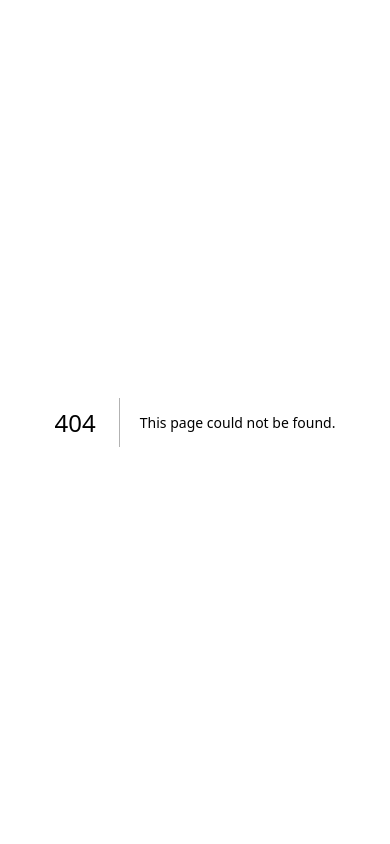
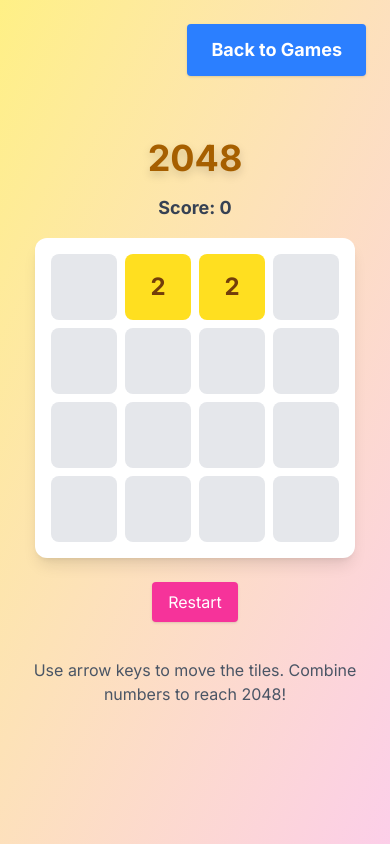
Before and after one commit to Jagjit-2626/games, a Next.js app: page /2048/play in a window 390 px wide. Before the commit this address had no page. Built offline with nearby package versions, Linux system fonts and the light colour scheme.

Commit message:
2048 UI: responsive board, fix hydration, layout, and scroll issues

```diff
--- /dev/null
+++ b/src/app/2048/page.tsx
@@ -0,0 +1 @@
+// This file is intentionally left blank. 2048 selection page is no longer needed. You can safely delete this file if desired.
--- /dev/null
+++ b/src/app/2048/play/page.tsx
@@ -0,0 +1,197 @@
+"use client";
+import React, { useState, useEffect } from "react";
+
+const SIZE = 4;
+
+function getEmptyBoard() {
+  return Array(SIZE)
+    .fill(0)
+    .map(() => Array(SIZE).fill(0));
+}
+
+function getRandomInt(max: number) {
+  return Math.floor(Math.random() * max);
+}
+
+function addRandomTile(board: number[][]) {
+  const empty: [number, number][] = [];
+  for (let i = 0; i < SIZE; i++) {
+    for (let j = 0; j < SIZE; j++) {
+      if (board[i][j] === 0) empty.push([i, j]);
+    }
+  }
+  if (empty.length === 0) return board;
+  const [i, j] = empty[getRandomInt(empty.length)];
+  board[i][j] = Math.random() < 0.9 ? 2 : 4;
+  return board;
+}
+
+function clone(board: number[][]) {
+  return board.map((row) => row.slice());
+}
+
+function transpose(board: number[][]) {
+  return board[0].map((_, i) => board.map((row) => row[i]));
+}
+
+function compress(row: number[]) {
+  const newRow = row.filter((n) => n !== 0);
+  while (newRow.length < SIZE) newRow.push(0);
+  return newRow;
+}
+
+function merge(row: number[]) {
+  let score = 0;
+  for (let i = 0; i < SIZE - 1; i++) {
+    if (row[i] !== 0 && row[i] === row[i + 1]) {
+      row[i] *= 2;
+      score += row[i];
+      row[i + 1] = 0;
+    }
+  }
+  return { row, score };
+}
+
+function moveLeft(board: number[][]) {
+  let newBoard = [];
+  let score = 0;
+  for (let i = 0; i < SIZE; i++) {
+    let row = compress(board[i]);
+    const merged = merge(row);
+    row = compress(merged.row);
+    newBoard.push(row);
+    score += merged.score;
+  }
+  return { board: newBoard, score };
+}
+
+function moveRight(board: number[][]) {
+  let newBoard = [];
+  let score = 0;
+  for (let i = 0; i < SIZE; i++) {
+    let row = compress(board[i].slice().reverse());
+    const merged = merge(row);
+    row = compress(merged.row);
+    newBoard.push(row.reverse());
+    score += merged.score;
+  }
+  return { board: newBoard, score };
+}
+
+function moveUp(board: number[][]) {
+  let transposed = transpose(board);
+  const { board: moved, score } = moveLeft(transposed);
+  return { board: transpose(moved), score };
+}
+
+function moveDown(board: number[][]) {
+  let transposed = transpose(board);
+  const { board: moved, score } = moveRight(transposed);
+  return { board: transpose(moved), score };
+}
+
+function hasMoves(board: number[][]) {
+  for (let i = 0; i < SIZE; i++) {
+    for (let j = 0; j < SIZE; j++) {
+      if (board[i][j] === 0) return true;
+      if (i < SIZE - 1 && board[i][j] === board[i + 1][j]) return true;
+      if (j < SIZE - 1 && board[i][j] === board[i][j + 1]) return true;
+    }
+  }
+  return false;
+}
+
+export default function Game2048() {
+  const [board, setBoard] = useState<number[][] | null>(null);
+  const [score, setScore] = useState(0);
+  const [gameOver, setGameOver] = useState(false);
+
+  // Initialize board only on client to avoid hydration mismatch
+  useEffect(() => {
+    if (board === null) {
+      setBoard(addRandomTile(addRandomTile(getEmptyBoard())));
+    }
+  }, [board]);
+
+  useEffect(() => {
+    if (board && !hasMoves(board)) setGameOver(true);
+  }, [board]);
+
+  useEffect(() => {
+    const handleKeyDown = (e: KeyboardEvent) => {
+      if (gameOver || !board) return;
+      let moved = false;
+      let newBoard = clone(board);
+      let addScore = 0;
+      if (e.key === "ArrowLeft") {
+        const res = moveLeft(newBoard);
+        newBoard = res.board;
+        addScore = res.score;
+        moved = true;
+      } else if (e.key === "ArrowRight") {
+        const res = moveRight(newBoard);
+        newBoard = res.board;
+        addScore = res.score;
+        moved = true;
+      } else if (e.key === "ArrowUp") {
+        const res = moveUp(newBoard);
+        newBoard = res.board;
+        addScore = res.score;
+        moved = true;
+      } else if (e.key === "ArrowDown") {
+        const res = moveDown(newBoard);
+        newBoard = res.board;
+        addScore = res.score;
+        moved = true;
+      }
+      if (moved) {
+        if (JSON.stringify(board) !== JSON.stringify(newBoard)) {
+          setBoard(addRandomTile(newBoard));
+          setScore((s) => s + addScore);
+        }
+      }
+    };
+    window.addEventListener("keydown", handleKeyDown);
+    return () => window.removeEventListener("keydown", handleKeyDown);
+  }, [board, gameOver]);
+
+  function handleRestart() {
+    setBoard(addRandomTile(addRandomTile(getEmptyBoard())));
+    setScore(0);
+    setGameOver(false);
+  }
+
+  return (
+    <div className="flex flex-col items-center justify-center min-h-screen bg-gradient-to-br from-yellow-200 to-pink-200 relative">
+      <button
+        className="absolute top-6 right-6 px-6 py-3 bg-blue-500 text-white rounded shadow hover:bg-blue-600 text-lg font-bold transition z-20"
+        onClick={() => window.location.href = '/dashboard'}
+      >
+        Back to Games
+      </button>
+      <h1 className="text-4xl font-bold mb-4 text-yellow-700 drop-shadow-lg">2048</h1>
+      <div className="mb-4 text-lg font-semibold text-gray-700">Score: {score}</div>
+      <div className="flex justify-center w-full">
+        <div className="grid grid-cols-4 gap-2 bg-white rounded-xl p-4 shadow-lg mb-6 w-full max-w-xs aspect-square">
+          {board ? board.map((row, i) =>
+            row.map((cell, j) => (
+              <div
+                key={`${i}-${j}`}
+                className={`flex items-center justify-center text-2xl font-bold rounded-lg transition-all duration-200 w-full h-full aspect-square ${cell === 0 ? 'bg-gray-200 text-gray-200' : 'bg-yellow-300 text-yellow-900'}`}
+              >
+                {cell !== 0 ? cell : ''}
+              </div>
+            ))
+          ) : null}
+        </div>
+      </div>
+      <button className="px-4 py-2 bg-pink-500 text-white rounded shadow hover:bg-pink-600 transition" onClick={handleRestart}>Restart</button>
+      <div style={{ minHeight: 28 }} className="flex items-center justify-center w-full">
+        {gameOver && (
+          <div className="text-2xl font-bold text-red-700">Game Over!</div>
+        )}
+      </div>
+      <p className="text-gray-600 text-center max-w-md mt-2">Use arrow keys to move the tiles. Combine numbers to reach 2048!</p>
+    </div>
+  );
+}
--- a/src/app/dashboard/page.tsx
+++ b/src/app/dashboard/page.tsx
@@ -21,6 +21,12 @@
 		image:
 			"https://cdn-icons-png.flaticon.com/512/1055/1055687.png", // updated to a memory/brain icon
 		route: "/memory-game",
+	},
+	{
+		name: "2048",
+		description: "Slide and combine tiles to reach 2048!",
+		image: "https://cdn-icons-png.flaticon.com/512/1040/1040231.png",
+		route: "/2048/play",
 	},
 	// Add more games here
 ];
```
